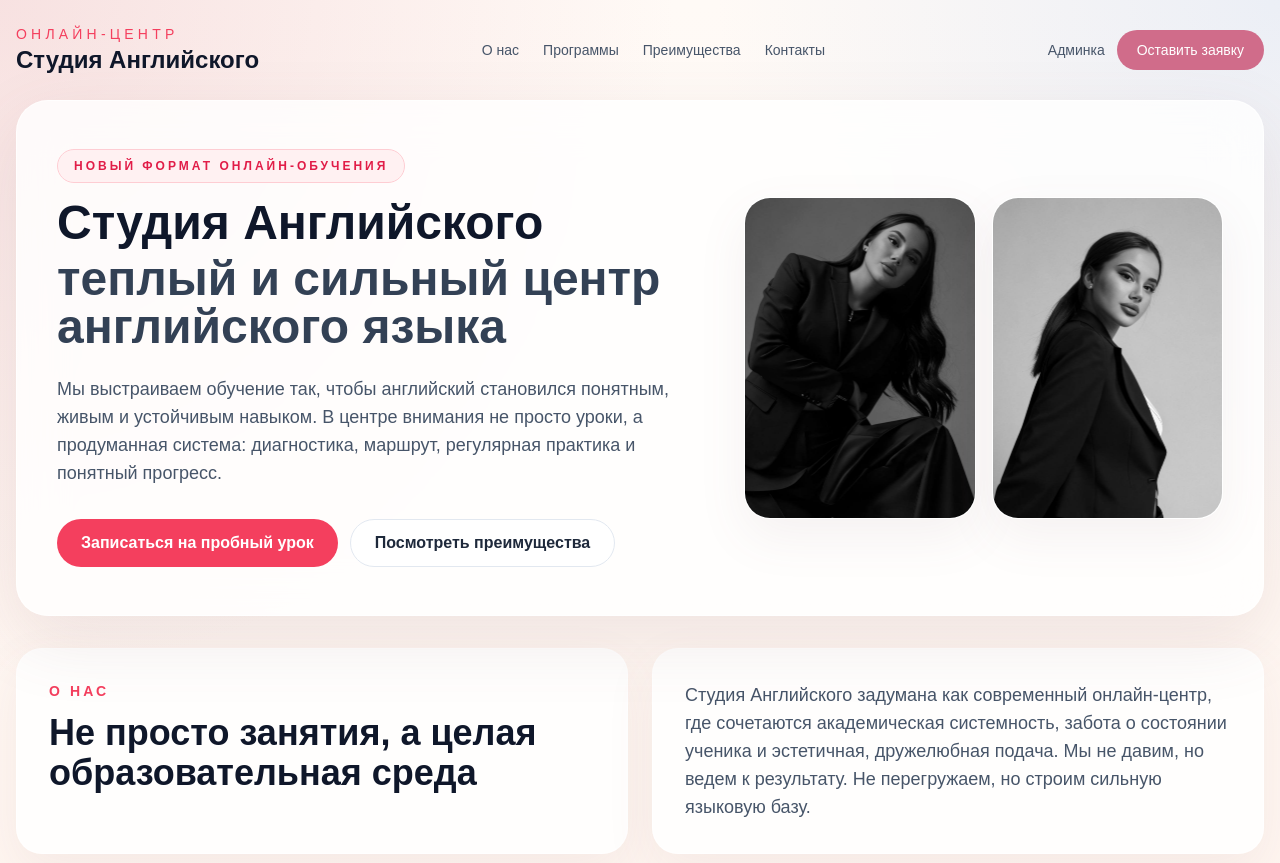
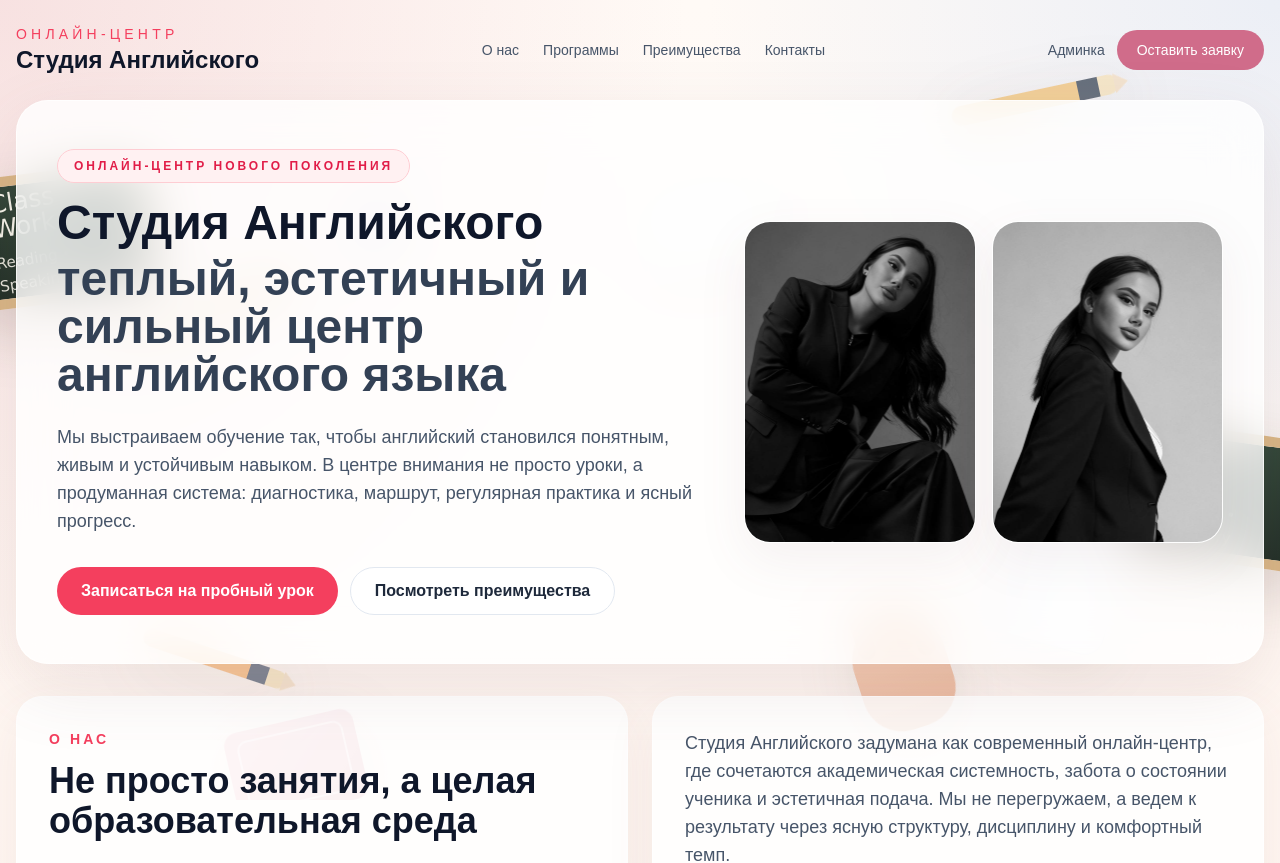
Before and after one commit to shelpakovzhenya-art/seo-services-mvp, a Next.js app: page / in a window 1280 px wide. Shown: the top 863 px of the page. Built offline with nearby package versions, Linux system fonts and the light colour scheme.

Commit message:
Refine homepage with animated school background

```diff
--- a/app/globals.css
+++ b/app/globals.css
@@ -85,3 +85,326 @@
     @apply mb-2 block text-sm font-semibold text-slate-700;
   }
 }
+
+.school-scene {
+  position: fixed;
+  inset: 0;
+  pointer-events: none;
+  overflow: hidden;
+  z-index: 0;
+}
+
+.chalkboard {
+  position: absolute;
+  width: 190px;
+  height: 132px;
+  border-radius: 26px;
+  background:
+    linear-gradient(180deg, rgba(41, 62, 48, 0.96), rgba(25, 39, 30, 0.96)),
+    radial-gradient(circle at top left, rgba(255, 255, 255, 0.08), transparent 40%);
+  border: 10px solid #d8b585;
+  box-shadow: 0 24px 60px rgba(72, 51, 40, 0.18);
+  display: flex;
+  flex-direction: column;
+  justify-content: center;
+  padding: 18px;
+}
+
+.chalkboard span,
+.chalkboard small {
+  color: #f3f1e6;
+  font-family: "Comic Sans MS", "Trebuchet MS", cursive;
+  transform: rotate(-2deg);
+}
+
+.chalkboard span {
+  font-size: 1.55rem;
+  line-height: 1;
+}
+
+.chalkboard small {
+  margin-top: 10px;
+  font-size: 0.95rem;
+  opacity: 0.92;
+}
+
+.chalkboard-left {
+  top: 170px;
+  left: -34px;
+  transform: rotate(-7deg);
+}
+
+.chalkboard-right {
+  top: 430px;
+  right: -34px;
+  transform: rotate(8deg);
+}
+
+.school-float {
+  position: absolute;
+  opacity: 0.78;
+  filter: drop-shadow(0 12px 28px rgba(92, 68, 64, 0.14));
+  animation: schoolFloat 10s ease-in-out infinite;
+}
+
+.school-float::before,
+.school-float::after {
+  content: "";
+  position: absolute;
+}
+
+.decor-pencil {
+  top: 110px;
+  right: 160px;
+  width: 170px;
+  height: 20px;
+  border-radius: 999px;
+  transform: rotate(-16deg);
+  background: linear-gradient(90deg, #f0c47d 0 76%, #3f4a5a 76% 88%, #f5e2bc 88% 100%);
+  animation-duration: 11s;
+}
+
+.decor-pencil::after {
+  right: -10px;
+  top: 0;
+  border-left: 14px solid #f3dec4;
+  border-top: 10px solid transparent;
+  border-bottom: 10px solid transparent;
+}
+
+.decor-pencil-two {
+  bottom: 130px;
+  left: 140px;
+  width: 150px;
+  height: 18px;
+  border-radius: 999px;
+  transform: rotate(18deg);
+  background: linear-gradient(90deg, #f6b87b 0 74%, #5b6577 74% 87%, #f5e2bc 87% 100%);
+  animation-duration: 9s;
+  animation-delay: -2s;
+}
+
+.decor-pencil-two::after {
+  right: -10px;
+  top: -1px;
+  border-left: 14px solid #f3dec4;
+  border-top: 10px solid transparent;
+  border-bottom: 10px solid transparent;
+}
+
+.decor-ruler {
+  top: 310px;
+  left: 110px;
+  width: 190px;
+  height: 26px;
+  border-radius: 18px;
+  transform: rotate(-24deg);
+  background:
+    repeating-linear-gradient(90deg, transparent 0 12px, rgba(145, 104, 63, 0.42) 12px 14px),
+    linear-gradient(90deg, #f0deb6, #e9ca92);
+  animation-duration: 12s;
+  animation-delay: -3s;
+}
+
+.decor-notebook {
+  top: 520px;
+  right: 160px;
+  width: 112px;
+  height: 146px;
+  border-radius: 20px;
+  transform: rotate(12deg);
+  background:
+    linear-gradient(90deg, #d2d9ef 0 16px, #f8fbff 16px 100%),
+    linear-gradient(180deg, #ffffff, #eef3fb);
+  border: 1px solid rgba(139, 151, 180, 0.3);
+  animation-duration: 10.5s;
+}
+
+.decor-notebook::before {
+  inset: 20px 18px auto 28px;
+  height: 2px;
+  background: rgba(182, 194, 220, 0.7);
+  box-shadow:
+    0 18px 0 rgba(182, 194, 220, 0.7),
+    0 36px 0 rgba(182, 194, 220, 0.7),
+    0 54px 0 rgba(182, 194, 220, 0.7);
+}
+
+.decor-book {
+  top: 720px;
+  left: 230px;
+  width: 132px;
+  height: 92px;
+  border-radius: 14px;
+  transform: rotate(-13deg);
+  background: linear-gradient(135deg, #f1aeb8, #d98d98);
+  animation-duration: 13s;
+}
+
+.decor-book::before {
+  inset: 10px 12px 10px 12px;
+  border-radius: 10px;
+  border: 2px solid rgba(255, 255, 255, 0.56);
+}
+
+.decor-clip {
+  top: 210px;
+  left: 360px;
+  width: 34px;
+  height: 58px;
+  border: 4px solid #96a7d9;
+  border-radius: 20px;
+  transform: rotate(20deg);
+  animation-duration: 8.5s;
+}
+
+.decor-clip::before {
+  inset: 8px;
+  border: 4px solid #96a7d9;
+  border-radius: 16px;
+}
+
+.decor-card {
+  top: 180px;
+  left: 50%;
+  width: 122px;
+  height: 82px;
+  border-radius: 18px;
+  transform: translateX(-50%) rotate(-11deg);
+  background:
+    linear-gradient(180deg, #fff 0 36%, #e7edf8 36% 38%, #fff 38% 100%);
+  border: 1px solid rgba(162, 172, 192, 0.4);
+  animation-duration: 9.8s;
+}
+
+.decor-card::before {
+  inset: 18px 18px auto 18px;
+  height: 2px;
+  background: rgba(192, 201, 219, 0.9);
+  box-shadow:
+    0 14px 0 rgba(192, 201, 219, 0.9),
+    0 28px 0 rgba(192, 201, 219, 0.9);
+}
+
+.decor-hand {
+  right: 330px;
+  bottom: 70px;
+  width: 94px;
+  height: 118px;
+  border-radius: 48px 48px 40px 40px;
+  transform: rotate(-18deg);
+  background: linear-gradient(180deg, #f4c6a8, #e5a988);
+  animation-duration: 10.8s;
+}
+
+.decor-hand::before {
+  left: 10px;
+  top: -16px;
+  width: 18px;
+  height: 54px;
+  border-radius: 16px;
+  background: linear-gradient(180deg, #f4c6a8, #e5a988);
+  box-shadow:
+    20px -2px 0 #efbc9a,
+    40px 2px 0 #ecb48f,
+    58px 14px 0 #e8ac86;
+}
+
+@keyframes schoolFloat {
+  0%,
+  100% {
+    transform: translate3d(0, 0, 0) rotate(var(--rotate, 0deg));
+  }
+
+  50% {
+    transform: translate3d(0, -20px, 0) rotate(calc(var(--rotate, 0deg) + 4deg));
+  }
+}
+
+.decor-pencil {
+  --rotate: -16deg;
+}
+
+.decor-pencil-two {
+  --rotate: 18deg;
+}
+
+.decor-ruler {
+  --rotate: -24deg;
+}
+
+.decor-notebook {
+  --rotate: 12deg;
+}
+
+.decor-book {
+  --rotate: -13deg;
+}
+
+.decor-clip {
+  --rotate: 20deg;
+}
+
+.decor-card {
+  --rotate: -11deg;
+}
+
+.decor-hand {
+  --rotate: -18deg;
+}
+
+@media (max-width: 1200px) {
+  .chalkboard {
+    opacity: 0.65;
+    transform: scale(0.85);
+  }
+
+  .decor-card,
+  .decor-hand {
+    display: none;
+  }
+}
+
+@media (max-width: 900px) {
+  .chalkboard {
+    display: none;
+  }
+
+  .decor-ruler,
+  .decor-book {
+    display: none;
+  }
+
+  .school-float {
+    opacity: 0.48;
+  }
+}
+
+@media (max-width: 640px) {
+  .decor-pencil,
+  .decor-pencil-two,
+  .decor-notebook,
+  .decor-clip {
+    transform: scale(0.72);
+  }
+
+  .decor-pencil {
+    right: 20px;
+    top: 120px;
+  }
+
+  .decor-pencil-two {
+    left: 10px;
+    bottom: 120px;
+  }
+
+  .decor-notebook {
+    right: 10px;
+    top: 520px;
+  }
+
+  .decor-clip {
+    left: 24px;
+    top: 260px;
+  }
+}
--- a/app/page.tsx
+++ b/app/page.tsx
@@ -5,19 +5,19 @@ import Footer from "@/components/Footer";
 const programs = [
   {
     title: "Английский для детей",
-    text: "Мягкое знакомство с языком, развитие словарного запаса, внимания и уверенности в речи.",
+    text: "Мягкий вход в язык через интерес, игровую динамику, правильное произношение и сильную языковую базу.",
   },
   {
     title: "Английский для школьников",
-    text: "Системная работа со школьной программой, грамматикой, лексикой и устной практикой.",
+    text: "Системная работа с грамматикой, лексикой, устной практикой и уверенностью в учебе.",
   },
   {
     title: "Подготовка к экзаменам",
-    text: "ЕГЭ, ОГЭ и международные форматы с понятным маршрутом и регулярным контролем прогресса.",
+    text: "ЕГЭ, ОГЭ и международные форматы с четким планом подготовки и контролем результата.",
   },
   {
     title: "Разговорный английский",
-    text: "Фокус на свободной речи, восприятии на слух и использовании языка в реальных ситуациях.",
+    text: "Для тех, кому важно начать говорить свободно и использовать английский в реальной жизни.",
   },
 ];
 
@@ -27,31 +27,56 @@ const advantages = [
   "Индивидуальный маршрут обучения под уровень и цель ученика.",
   "Теплая атмосфера без стресса и перегруза.",
   "Регулярная обратная связь и прозрачный контроль прогресса.",
-  "Готовая база для SEO-роста и масштабирования центра.",
+  "Сильная база для масштабирования центра и SEO-роста.",
+];
+
+const decorItems = [
+  "decor-pencil",
+  "decor-ruler",
+  "decor-notebook",
+  "decor-book",
+  "decor-clip",
+  "decor-card",
+  "decor-hand",
+  "decor-pencil-two",
 ];
 
 export default function HomePage() {
   return (
-    <div className="pb-8">
+    <div className="relative overflow-hidden pb-8">
+      <div className="school-scene" aria-hidden="true">
+        <div className="chalkboard chalkboard-left">
+          <span>Class Work</span>
+          <small>Reading • Speaking</small>
+        </div>
+        <div className="chalkboard chalkboard-right">
+          <span>Class Work</span>
+          <small>Grammar • Vocabulary</small>
+        </div>
+        {decorItems.map((item) => (
+          <div key={item} className={`school-float ${item}`} />
+        ))}
+      </div>
+
       <Header />
 
-      <main className="site-shell">
+      <main className="site-shell relative z-10">
         <section className="glass-card grid items-center gap-10 overflow-hidden px-6 py-8 md:grid-cols-[1.15fr_0.85fr] md:px-10 md:py-12">
           <div>
             <p className="mb-4 inline-flex rounded-full border border-rose-200 bg-rose-50 px-4 py-2 text-xs font-bold uppercase tracking-[0.25em] text-rose-600">
-              Новый формат онлайн-обучения
+              Онлайн-центр нового поколения
             </p>
             <h1 className="section-title max-w-3xl">
               Студия Английского
               <span className="mt-2 block text-slate-700">
-                теплый и сильный центр английского языка
+                теплый, эстетичный и сильный центр английского языка
               </span>
             </h1>
             <p className="section-copy mt-6 max-w-2xl">
-              Мы выстраиваем обучение так, чтобы английский становился
-              понятным, живым и устойчивым навыком. В центре внимания не просто
-              уроки, а продуманная система: диагностика, маршрут, регулярная
-              практика и понятный прогресс.
+              Мы выстраиваем обучение так, чтобы английский становился понятным,
+              живым и устойчивым навыком. В центре внимания не просто уроки, а
+              продуманная система: диагностика, маршрут, регулярная практика и
+              ясный прогресс.
             </p>
             <div className="mt-8 flex flex-wrap gap-3">
               <a
@@ -104,8 +129,8 @@ export default function HomePage() {
             <p className="section-copy">
               Студия Английского задумана как современный онлайн-центр, где
               сочетаются академическая системность, забота о состоянии ученика и
-              эстетичная, дружелюбная подача. Мы не давим, но ведем к
-              результату. Не перегружаем, но строим сильную языковую базу.
+              эстетичная подача. Мы не перегружаем, а ведем к результату через
+              ясную структуру, дисциплину и комфортный темп.
             </p>
           </div>
         </section>
@@ -136,7 +161,7 @@ export default function HomePage() {
                 Преимущества
               </p>
               <h2 className="section-title max-w-3xl">
-                Почему семьям и взрослым ученикам комфортно учиться у нас
+                Почему детям, подросткам и взрослым комфортно учиться у нас
               </h2>
             </div>
             <div className="grid gap-4 md:grid-cols-2 xl:grid-cols-3">
```
